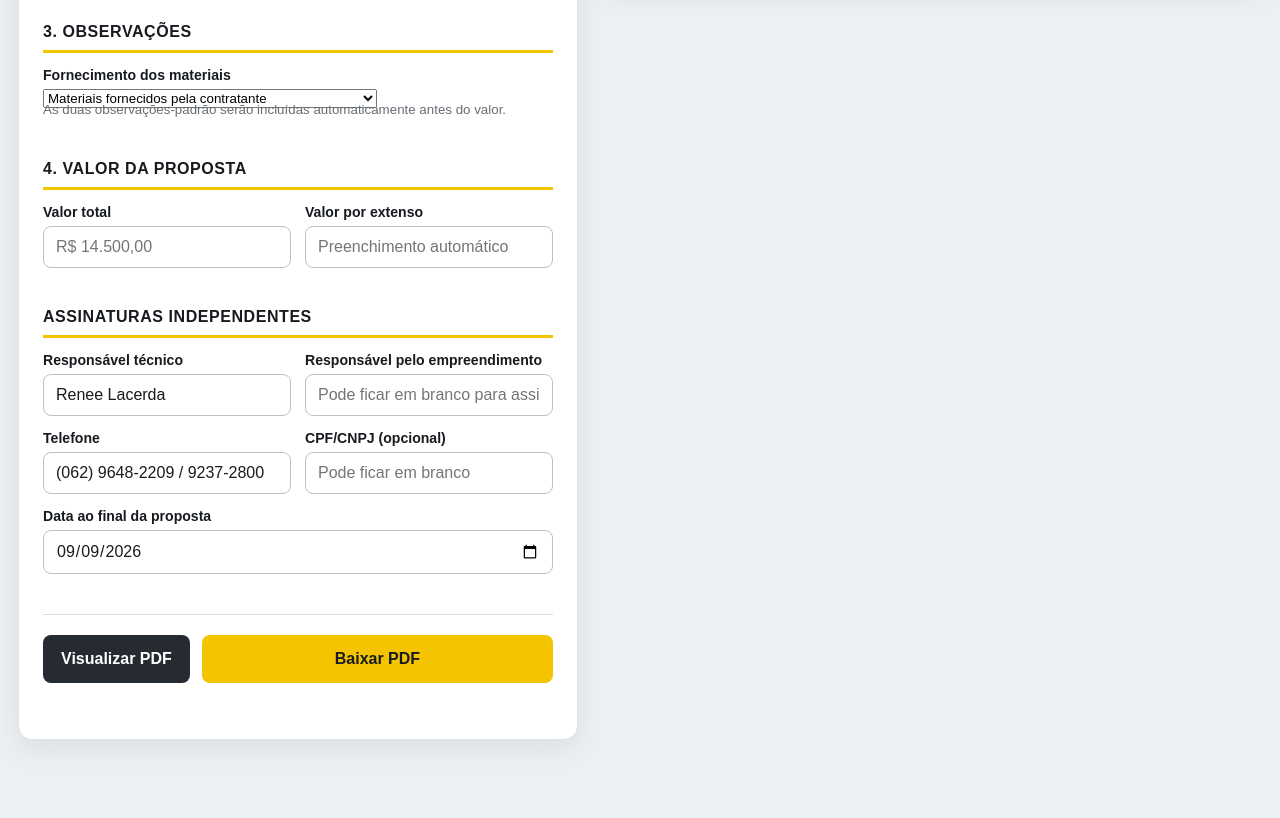
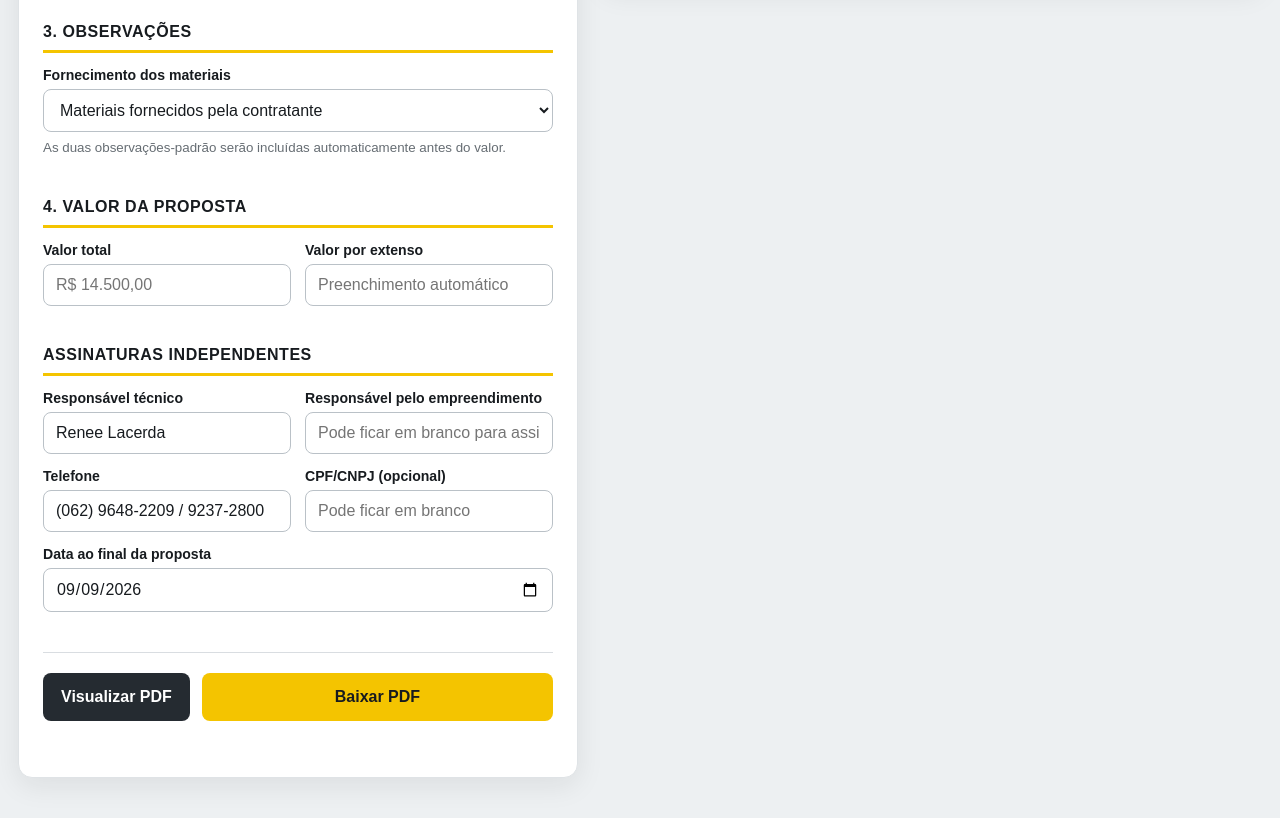
Before and after one commit to aeduardasantana/propostarenee, a plain HTML site: page index.html in a window 1280 px wide. Shown: the part 901-1719 px from the top of the page. Drawn offline with Linux system fonts and the light colour scheme.

Commit message:
Ajusta espaçamento do campo de materiais

```diff
--- a/style.css
+++ b/style.css
@@ -12,8 +12,8 @@ fieldset{border:0;padding:0;margin:0 0 26px}
 legend{width:100%;padding:0 0 9px;margin-bottom:14px;border-bottom:3px solid var(--yellow);font-size:1rem;font-weight:800;text-transform:uppercase;letter-spacing:.035em}
 .two{display:grid;grid-template-columns:1fr 1fr;gap:14px}
 label{display:block;margin:0 0 6px;font-size:.88rem;font-weight:700}
-input,textarea{width:100%;margin:0 0 14px;padding:11px 12px;border:1px solid #bac1c7;border-radius:8px;background:white;color:var(--ink);font:inherit;font-size:1rem;outline:none}
-input:focus,textarea:focus{border-color:#8b7000;box-shadow:0 0 0 3px rgba(244,196,0,.25)}
+input,textarea,select{width:100%;margin:0 0 14px;padding:11px 12px;border:1px solid #bac1c7;border-radius:8px;background:white;color:var(--ink);font:inherit;font-size:1rem;outline:none}
+input:focus,textarea:focus,select:focus{border-color:#8b7000;box-shadow:0 0 0 3px rgba(244,196,0,.25)}
 textarea{min-height:142px;resize:vertical;line-height:1.45}
 textarea.short{min-height:82px}
 small{display:block;margin:-7px 0 15px;color:var(--muted);line-height:1.35}
```
